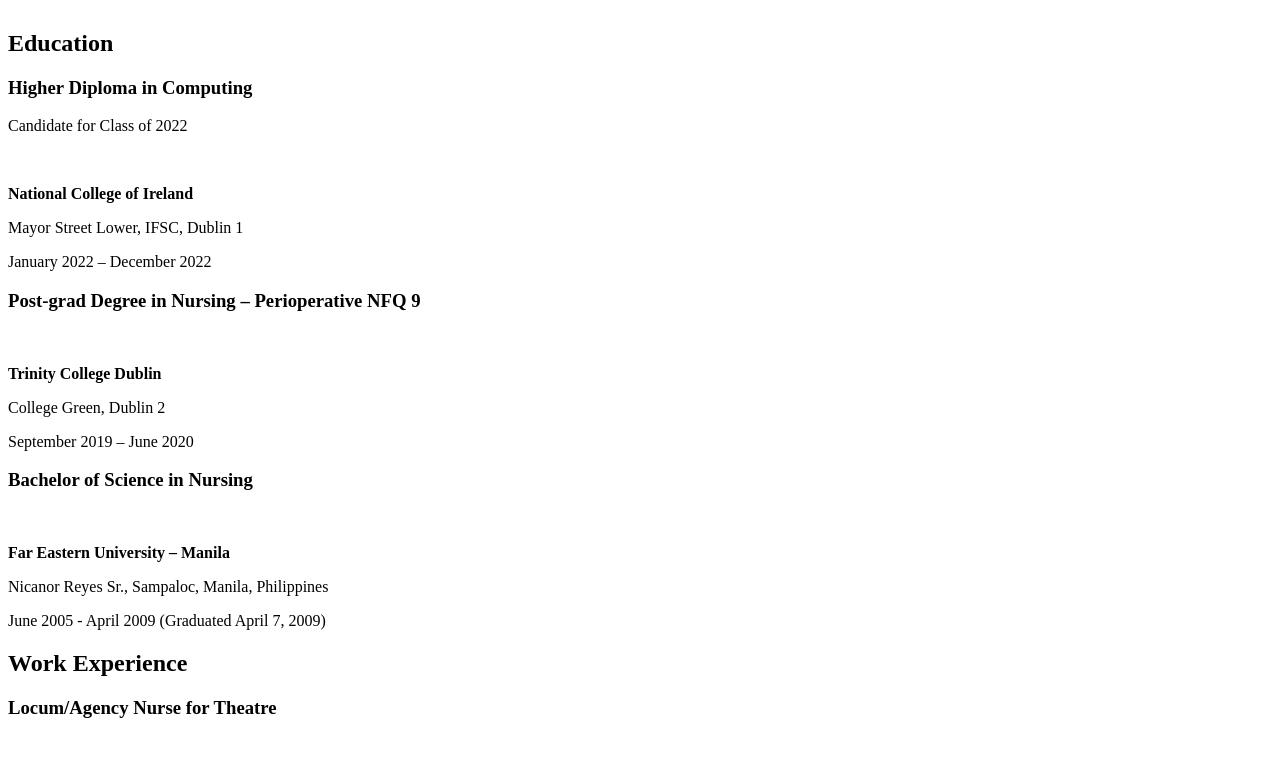
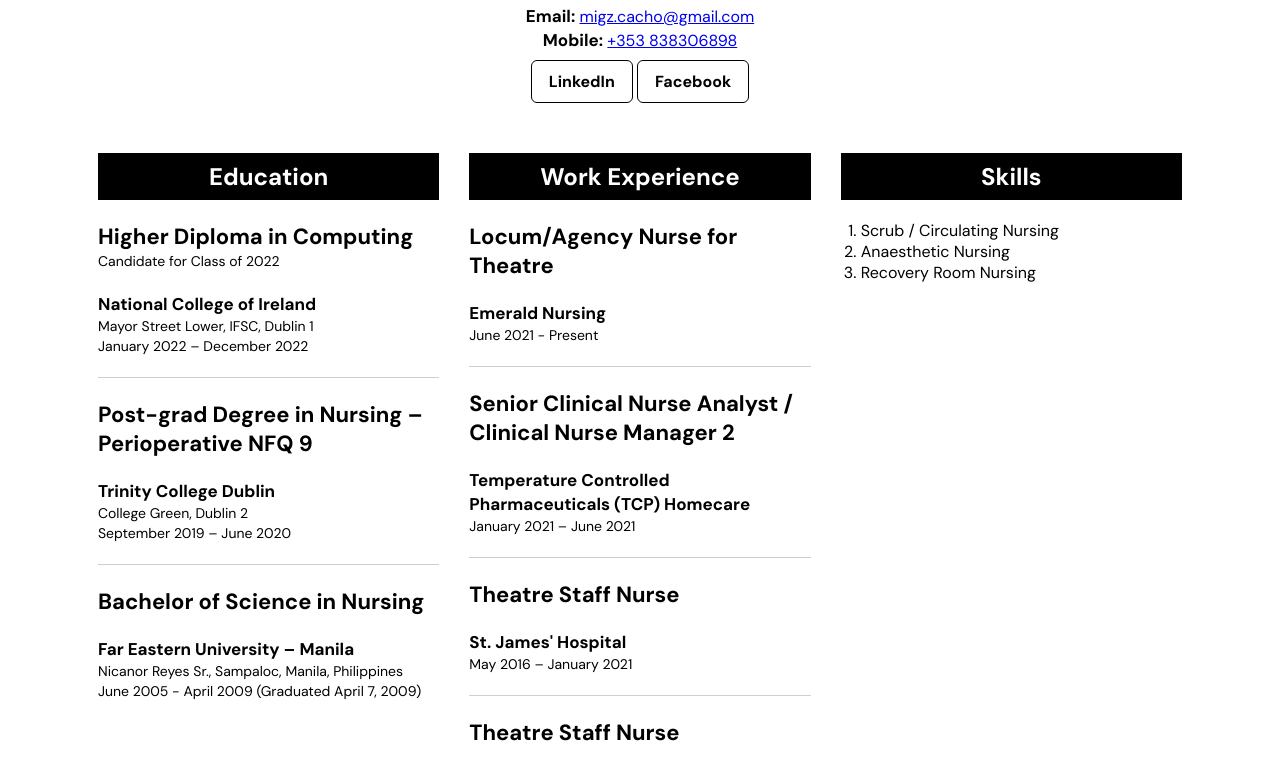
Before and after one commit to miguelcacho/curriculum-vitae, a plain HTML site: page index.html in a window 1280 px wide. Shown: the part 415-1180 px from the top of the page. Drawn offline with Linux system fonts and the light colour scheme; the site is published under a folder, as on GitHub Pages, so addresses that start at the root find nothing.

Commit message:
Update index.html

```diff
--- a/index.html
+++ b/index.html
@@ -1,7 +1,7 @@
 <html>
   <head>
     <title> My Profile | Miguel Cacho </title>
-    <link rel="stylesheet" href="/styles/style.css">
+    <link rel="stylesheet" href="Styles/style.css">
     <link rel="preconnect" href="https://fonts.googleapis.com">
     <link rel="preconnect" href="https://fonts.gstatic.com" crossorigin>
     <link href="https://fonts.googleapis.com/css2?family=DM+Sans:wght@400;500;700&display=swap" rel="stylesheet">
```
